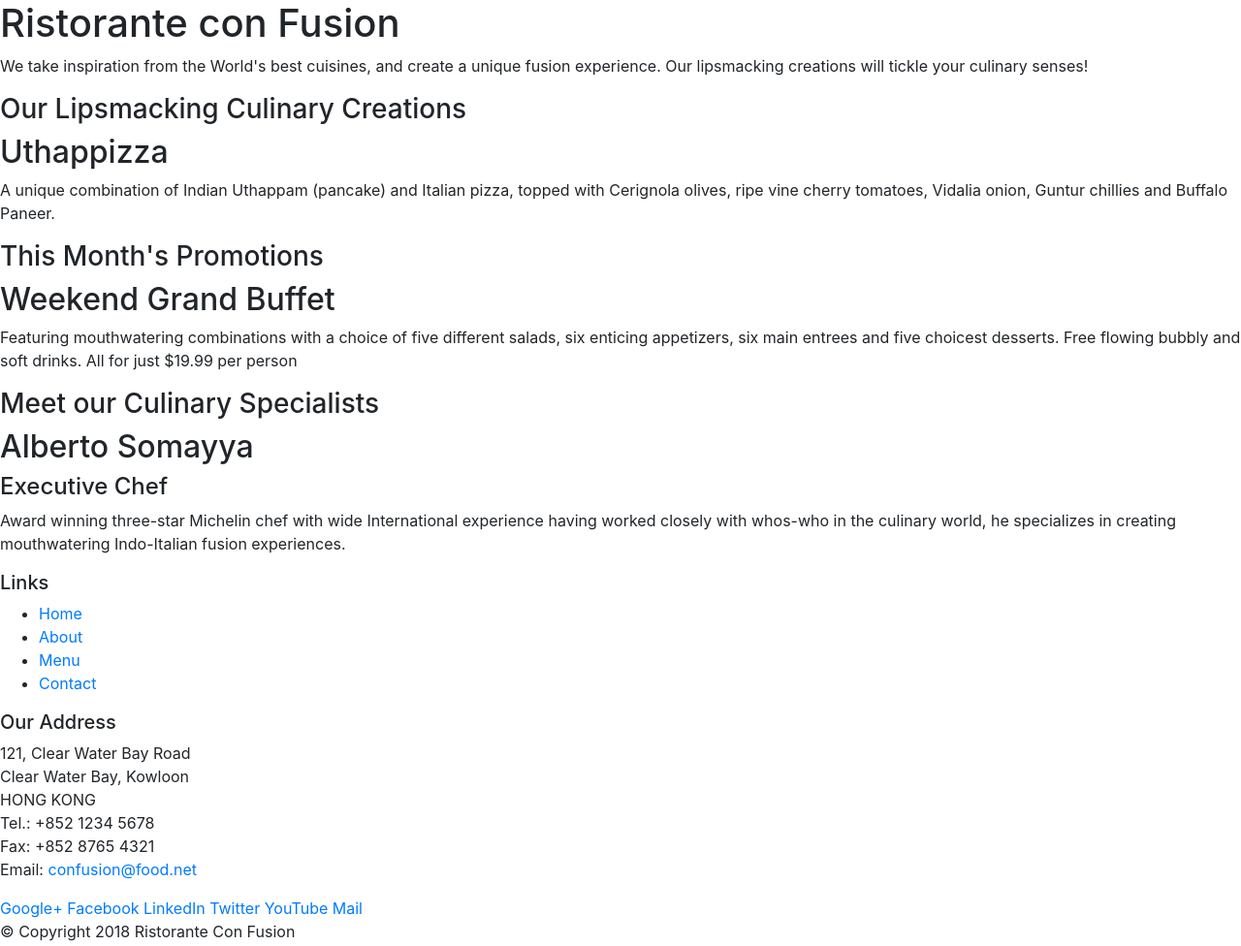
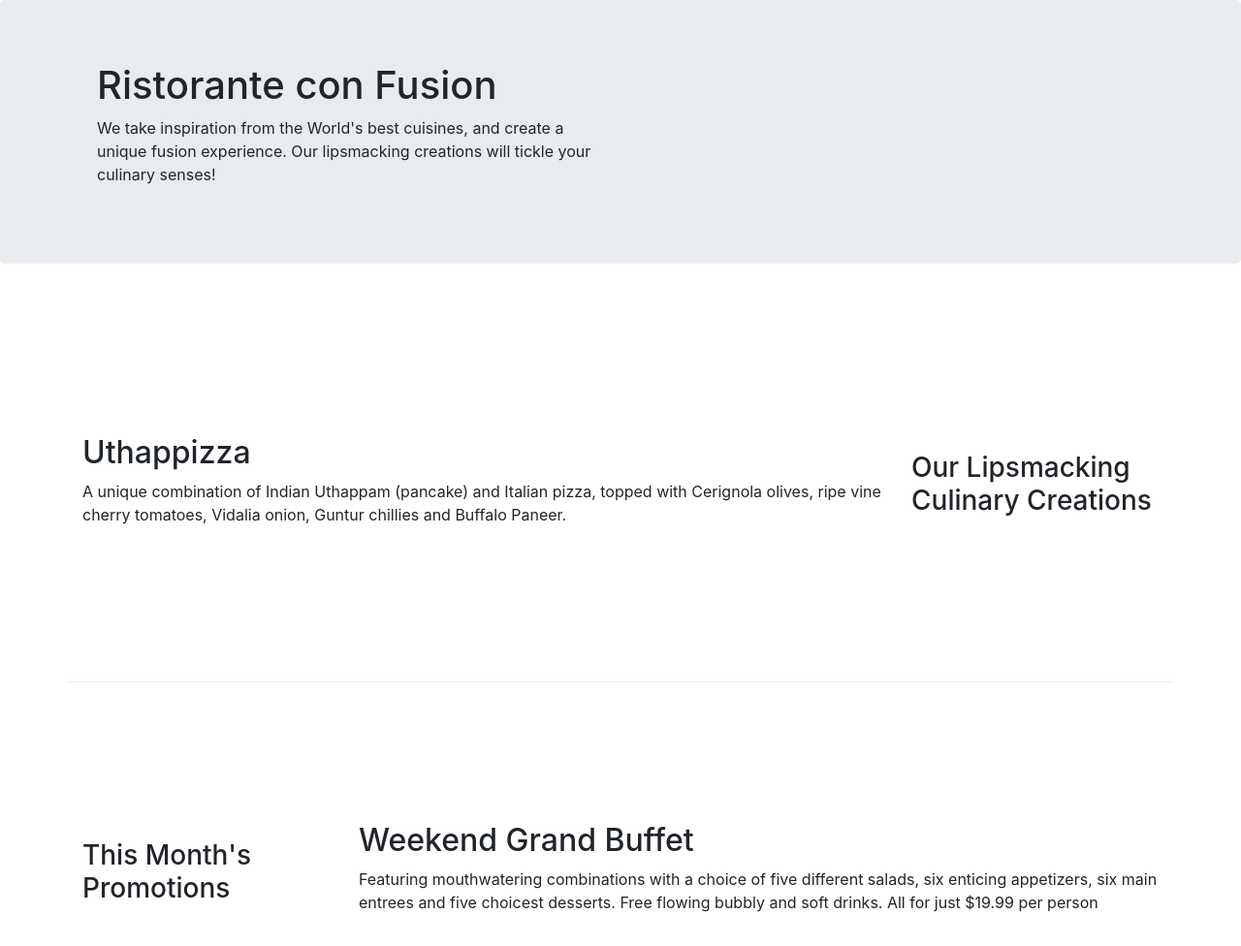
Before and after one commit to sumanthkv-bmsce/bootstrap, a website: page index.html in a window 1280 px wide. Shown: the top 976 px of the page at 97% size. Drawn offline with nearby package versions, Linux system fonts and the light colour scheme.

Commit message:
bootstrapCommit

```diff
--- /dev/null
+++ b/css/styles.css
@@ -0,0 +1,34 @@
+.row-header {
+    margin: 0px auto;
+    padding: 0px auto;
+
+}
+
+.row-content {
+    margin: 0px auto;
+    padding: 50px 0px 50px 0px;
+    border-bottom: 1px ridge;
+    min-height: 400px;
+}
+
+.footer {
+    background-color: rgb(170, 155, 196);
+    margin: 0px auto;
+    padding: 20px 0px 20px 0px;
+
+}
+
+.jumbotron {
+    background-color: #2168af;
+    padding: 70px 30px 70px 30px;
+    margin: 0px auto;
+    /* color: floralwhite; */
+
+}
+
+.address {
+    font-size: 80%;
+    margin: 0px;
+    color: #0f0f0f;
+
+}
--- a/index.html
+++ b/index.html
@@ -7,52 +7,53 @@
         <meta http-equiv="x-ua-compatible" content="ie=edge">
 
         <!-- Bootstrap CSS -->
+        <link rel="stylesheet" href="css/styles.css">
         <link rel="stylesheet" href="node_modules/bootstrap/dist/css/bootstrap.min.css">
     <title>Ristorante Con Fusion</title>
 </head>
 
 <body>
 
-    <header>
-        <div>
-            <div>
-                <div>
+    <header class="jumbotron">
+        <div class="container">
+            <div class="row-header">
+                <div class="col-12 col-sm-6">
                     <h1>Ristorante con Fusion</h1>
                     <p>We take inspiration from the World's best cuisines, and create a unique fusion experience. Our lipsmacking creations will tickle your culinary senses!</p>
                 </div>
-                <div>
+                <div class="col-12 col-sm">
                 </div>
             </div>
         </div>
     </header>
 
-    <div>
-        <div>
-            <div>
+    <div class="container">
+        <div class="row row-content align-items-center">
+            <div class="col-12 col-sm-4 order-sm-last col-md-3">
                 <h3>Our Lipsmacking Culinary Creations</h3>
             </div>
-            <div>
+            <div class="col-12 col-sm order-sm-first col-md">
                 <h2>Uthappizza</h2>
                 <p>A unique combination of Indian Uthappam (pancake) and Italian pizza, topped with Cerignola olives, ripe vine cherry tomatoes, Vidalia onion, Guntur chillies and Buffalo Paneer.</p>
             </div>
         </div>
 
 
-        <div>
-            <div>
+        <div class="row row-content align-items-center">
+            <div class="col-12 col-sm-4 col-md-3">
                 <h3>This Month's Promotions</h3>
             </div>
-            <div>
+            <div class="col-12 col-sm col-md">
                 <h2>Weekend Grand Buffet</h2>
                 <p>Featuring mouthwatering combinations with a choice of five different salads, six enticing appetizers, six main entrees and five choicest desserts. Free flowing bubbly and soft drinks. All for just $19.99 per person </p>
             </div>
         </div>
 
-        <div>
-            <div>
+        <div class="row row-content align-items-center">
+            <div class="col-12 col-sm-4 order-sm-last col-md-3">
                 <h3>Meet our Culinary Specialists</h3>
             </div>
-            <div>
+            <div class="col-12 col-sm order-sm-first col-md">
                 <h2>Alberto Somayya</h2>
                 <h4>Executive Chef</h4>
                 <p>Award winning three-star Michelin chef with wide International experience having worked closely with whos-who in the culinary world, he specializes in creating mouthwatering Indo-Italian fusion experiences. </p>
@@ -60,19 +61,19 @@
         </div>
     </div>
 
-    <footer>
-        <div>
-            <div>
-                <div>
+    <footer class="footer">
+        <div class="container">
+            <div class="row">
+                <div class="col-4 offset-1 col-sm-2">
                     <h5>Links</h5>
-                    <ul>
+                    <ul class="list-unstyled">
                         <li><a href="#">Home</a></li>
                         <li><a href="#">About</a></li>
                         <li><a href="#">Menu</a></li>
                         <li><a href="#">Contact</a></li>
                     </ul>
                 </div>
-                <div>
+                <div class="col-7 col-sm-5">
                     <h5>Our Address</h5>
                     <address>
 		              121, Clear Water Bay Road<br>
@@ -83,8 +84,8 @@
 		              Email: <a href="mailto:confusion@food.net">confusion@food.net</a>
 		           </address>
                 </div>
-                <div>
-                    <div>
+                <div class="col-12 col-sm-4 align-self-center">
+                    <div class="text-center">
                         <a href="http://google.com/+">Google+</a>
                         <a href="http://www.facebook.com/profile.php?id=">Facebook</a>
                         <a href="http://www.linkedin.com/in/">LinkedIn</a>
@@ -94,8 +95,8 @@
                     </div>
                 </div>
            </div>
-           <div>
-                <div>
+           <div class="row justify-content-center">
+                <div class="col-auto">
                     <p>© Copyright 2018 Ristorante Con Fusion</p>
                 </div>
            </div>
```
